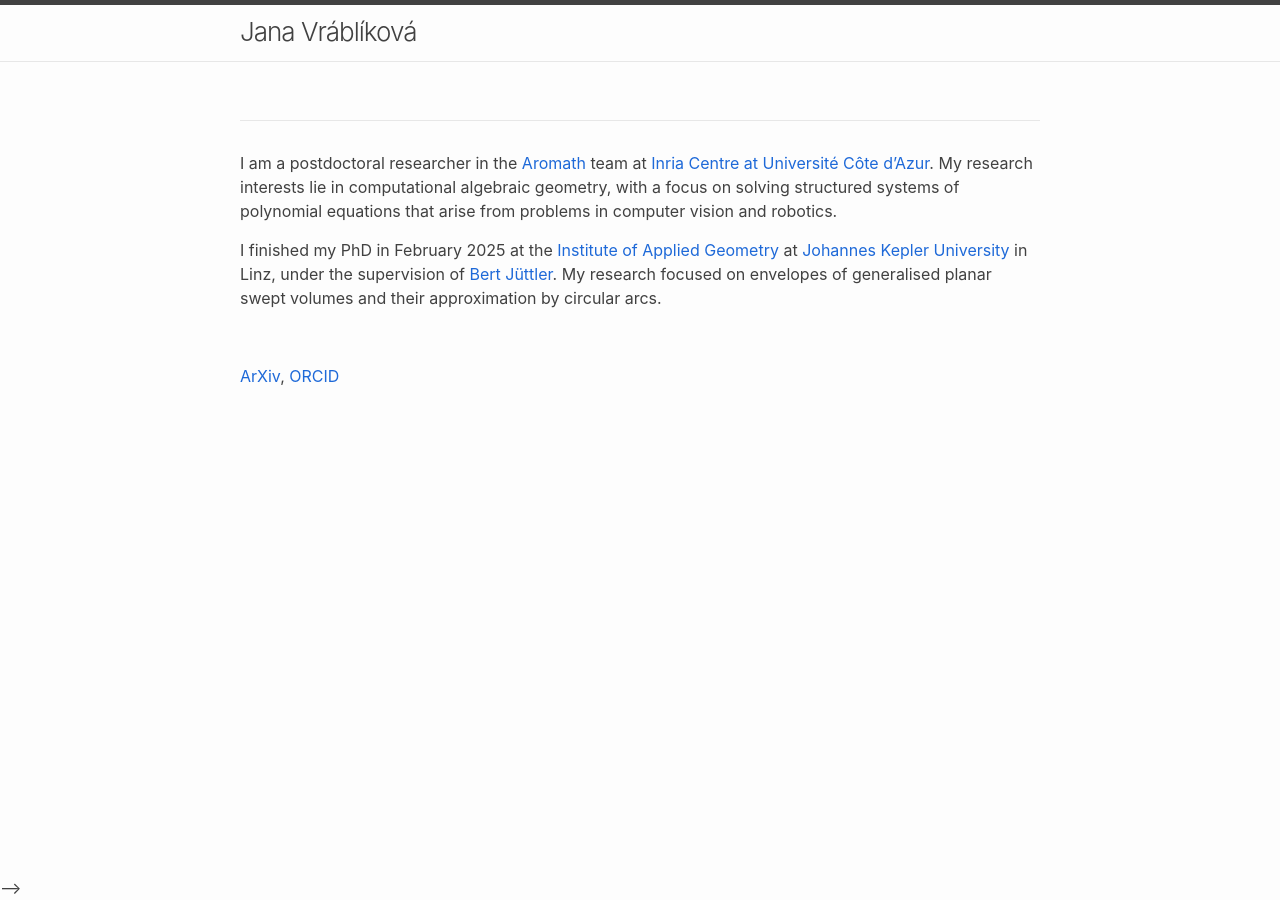
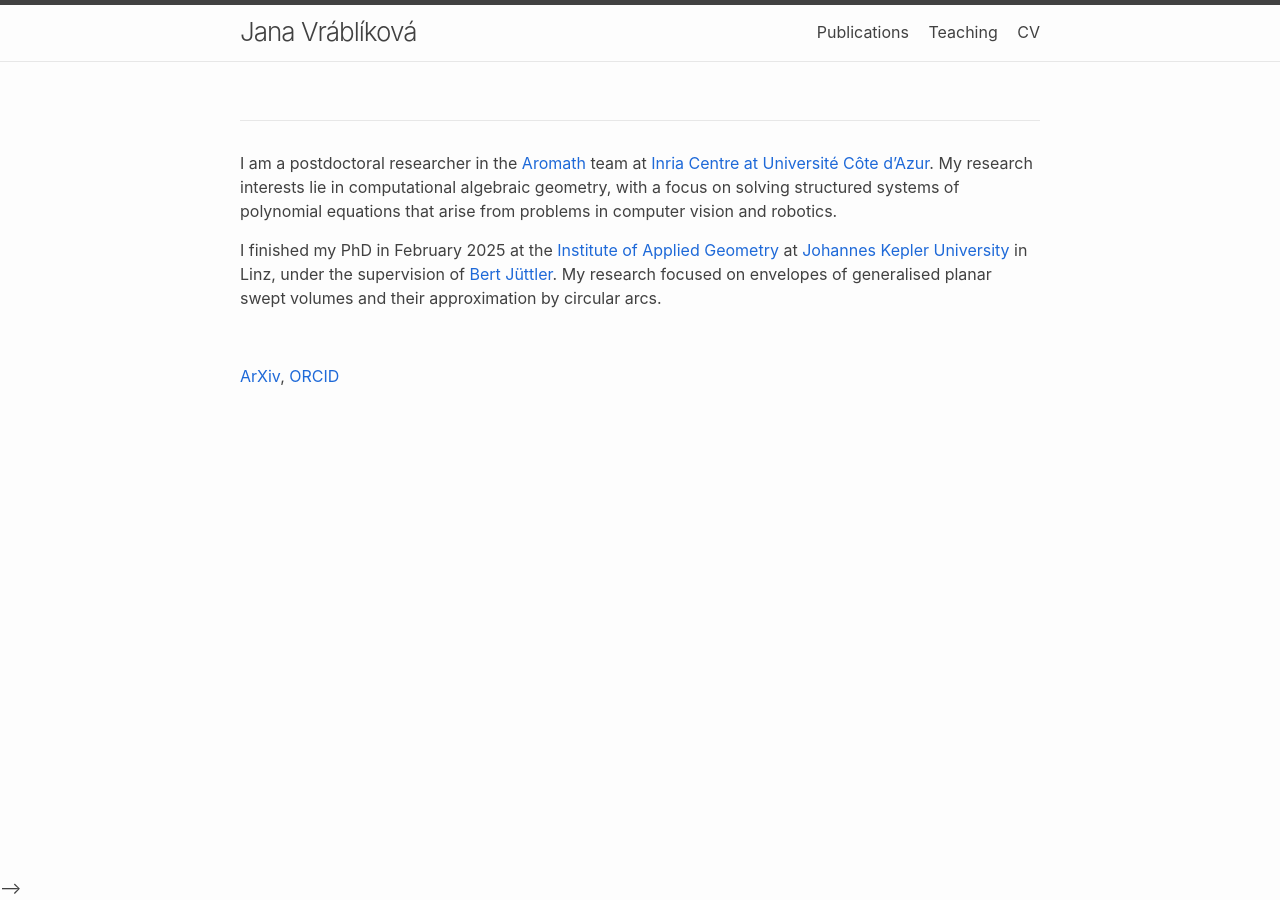
Before and after one commit to JanaVrablikova/janavrablikova.github.io, a Jekyll site: the page built from index.markdown, in a window 1280 px wide. Built offline with Jekyll 4.4.1, drawn with Linux system fonts in a browser that asks for light colours.

Commit message:
Update header.html

```diff
--- a/_includes/header.html
+++ b/_includes/header.html
@@ -6,7 +6,7 @@
     {%- assign page_titles = site.pages | map: 'title' | compact %}
     <a class="site-title" rel="author" href="{{ '/' | relative_url }}">{{ site.title | escape }}</a>
 
-    <!--{%- unless page_titles == empty %}
+    {%- unless page_titles == empty %}
       <nav class="site-nav">
         <input type="checkbox" id="nav-trigger" />
         <label for="nav-trigger">
@@ -16,6 +16,6 @@
         {% include nav-items.html paths = page_paths %}
       </nav>
     {%- endunless %}
-    -->
+
   </div>
 </header>
```
